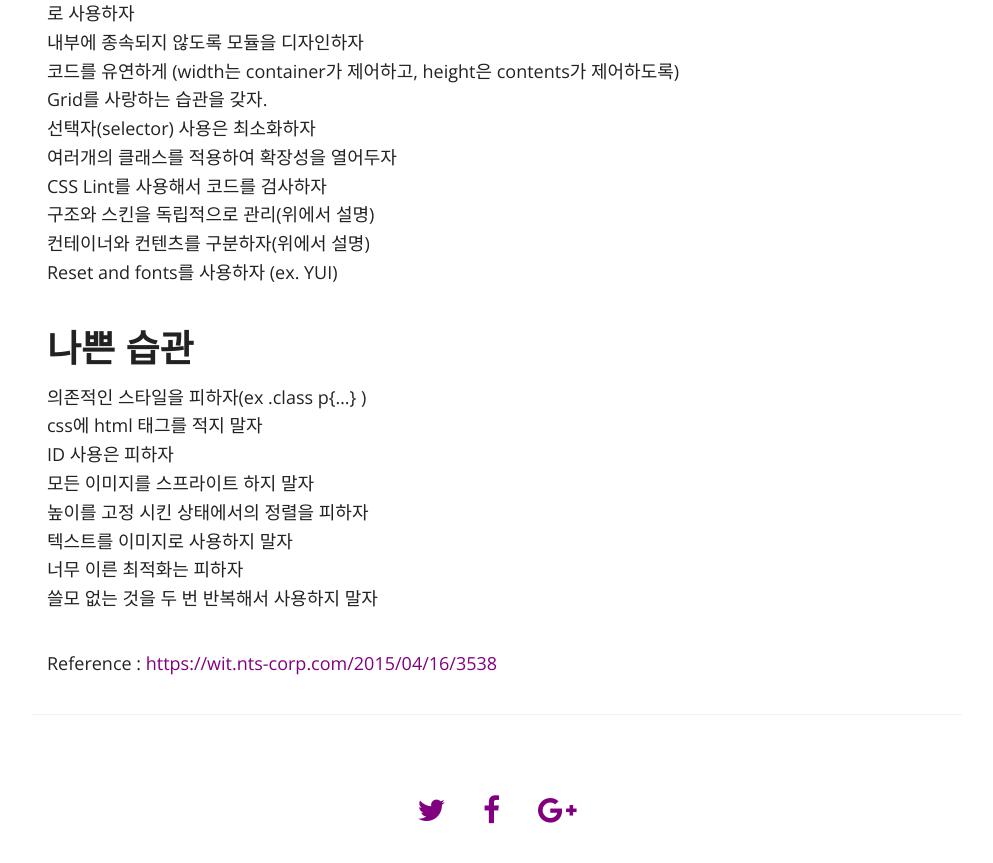
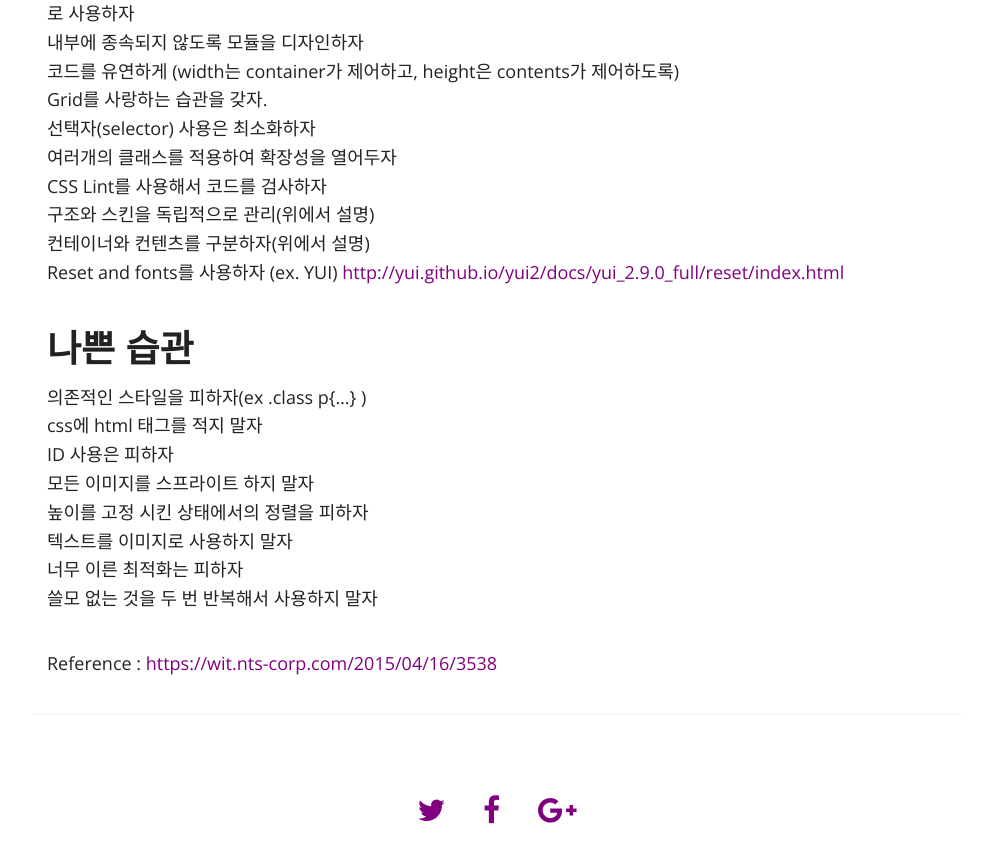
Before and after one commit to lsh58/lsh58.github.io, a Jekyll site: the page built from _posts/2020-03-17-CSS_Naming-OOCSS.md, in a window 1280 px wide and 900 px high, scrolled down 3314 px. Shown: the top 863 px of the window, without its empty margins (143-1136 px from the left). Built offline with Jekyll 4.4.1, drawn with Linux system fonts in a browser that asks for light colours; nearby versions of some CDN libraries; comment, search, counter and statistics services are not loaded; some of the changed lines change nothing that is shown.

Commit message:
Update 2020-03-17-CSS_Naming-OOCSS.md

```diff
--- a/_posts/2020-03-17-CSS_Naming-OOCSS.md
+++ b/_posts/2020-03-17-CSS_Naming-OOCSS.md
@@ -152,7 +152,7 @@ Grid를 사랑하는 습관을 갖자.
 CSS Lint를 사용해서 코드를 검사하자
 구조와 스킨을 독립적으로 관리(위에서 설명)
 컨테이너와 컨텐츠를 구분하자(위에서 설명)
-Reset and fonts를 사용하자 (ex. YUI)
+Reset and fonts를 사용하자 (ex. YUI) <http://yui.github.io/yui2/docs/yui_2.9.0_full/reset/index.html>
 
 ## 나쁜 습관
 의존적인 스타일을 피하자(ex .class p{…} )
```
